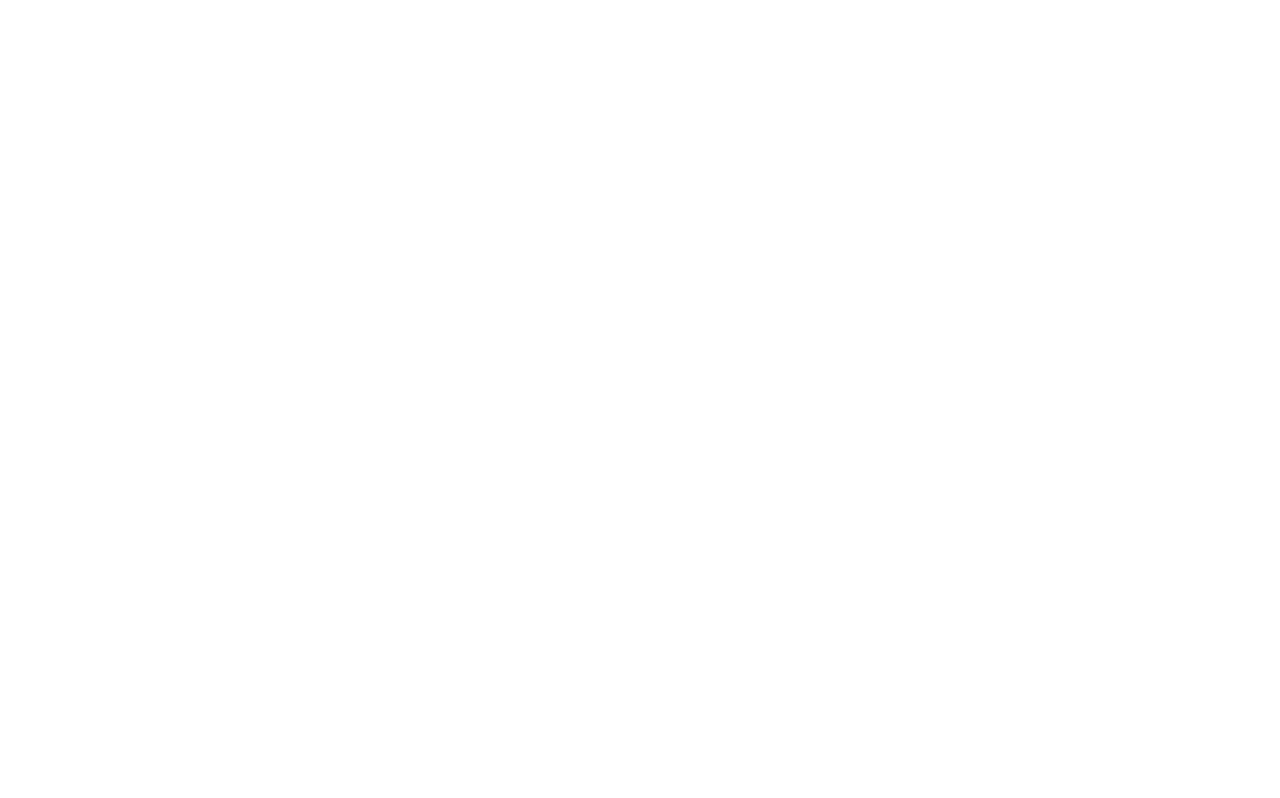
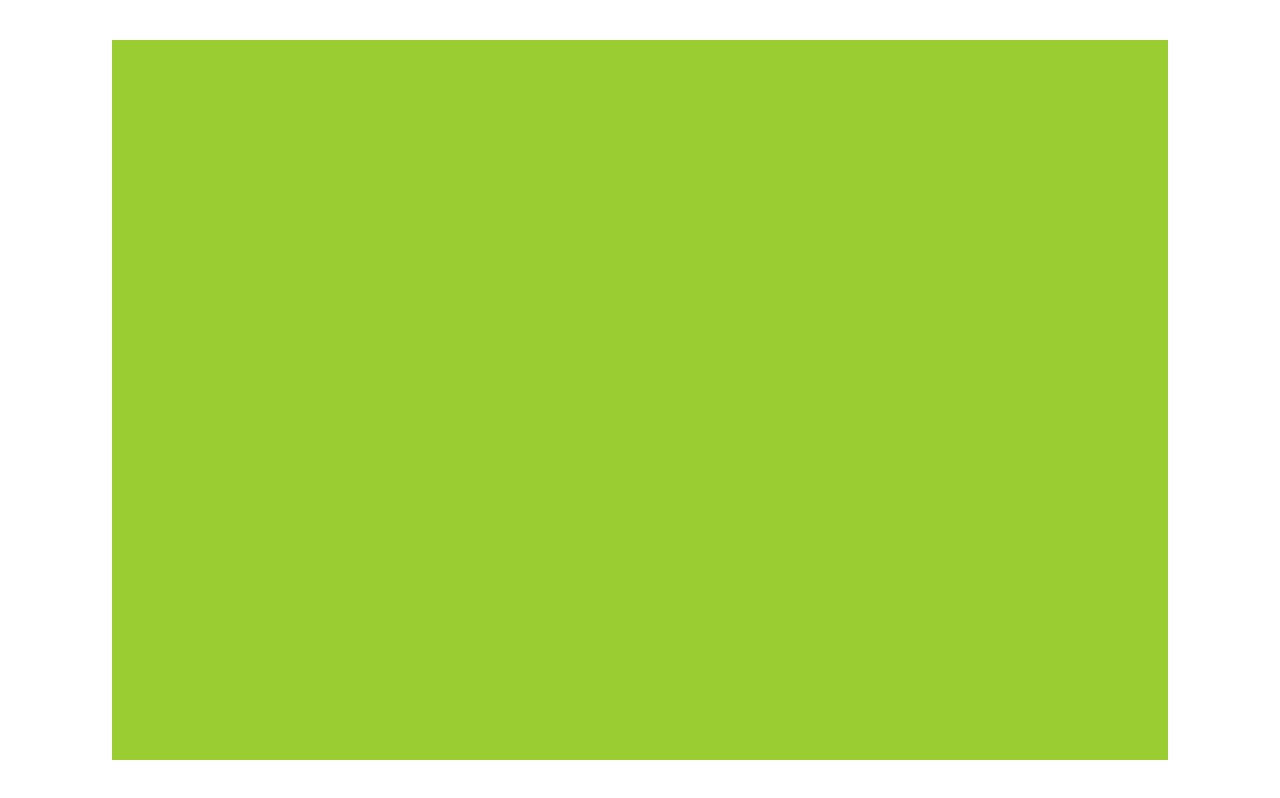
Before and after one commit to fesri-haris/Portofolio-Fesri, a plain HTML site: page index.html in a window 1280 px wide. Drawn offline with nearby package versions, Linux system fonts and the light colour scheme.

Commit message:
tambah awalan html dan css

```diff
--- a/index.html
+++ b/index.html
@@ -5,14 +5,17 @@
     <meta charset="UTF-8">
     <meta http-equiv="X-UA-Compatible" content="IE=edge">
     <meta name="viewport" content="width=device-width, initial-scale=1.0">
-    <title>3D Portfolio Website HTML CSS and Javascript | Codehal</title>
+    <title>Portofolio Feris</title>
     <link rel="stylesheet" href="style.css">
     <!-- box icons -->
     <link href='https://unpkg.com/boxicons@2.1.4/css/boxicons.min.css' rel='stylesheet'>
 </head>
 
 <body>
-
+    <div class="wrapper">
+        <div class="cover cover-left"> </div>
+        <div class="cover cover-right"> </div>
+    </div>
             <!-- profile page -->
 
             <!-- page 1 & 2 -->
--- a/style.css
+++ b/style.css
@@ -21,3 +21,17 @@
   --border: .125rem solid #00abf0;
   --box-shadow: 0 0 .6rem rgba(0, 0, 0, .2);
 }
+
+body{
+  display: flex;
+  justify-content: center;
+  align-items: center;
+  min-height: 100vh;
+}
+
+.wrapper {
+  position: relative;
+  width: 66rem;
+  height: 45rem;
+  background: yellowgreen;
+}
```
